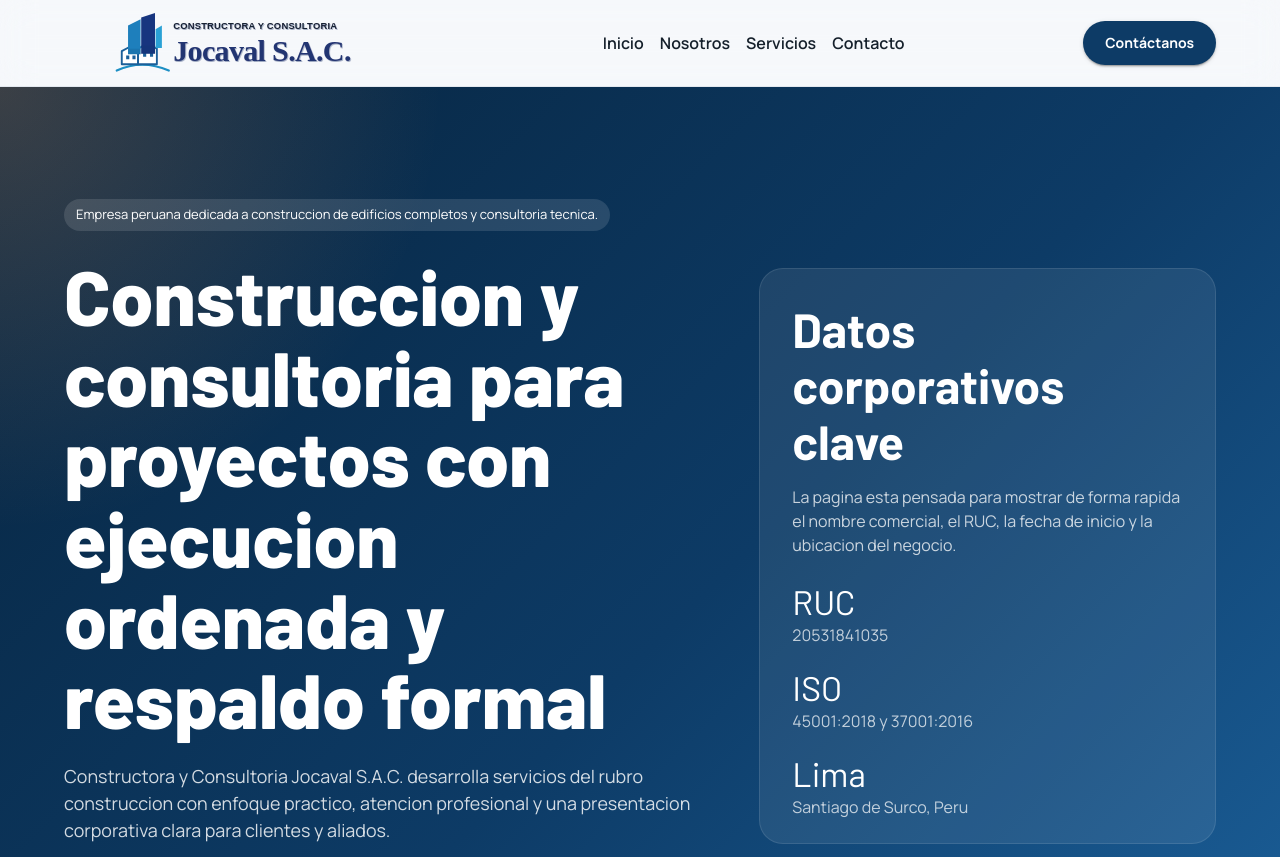
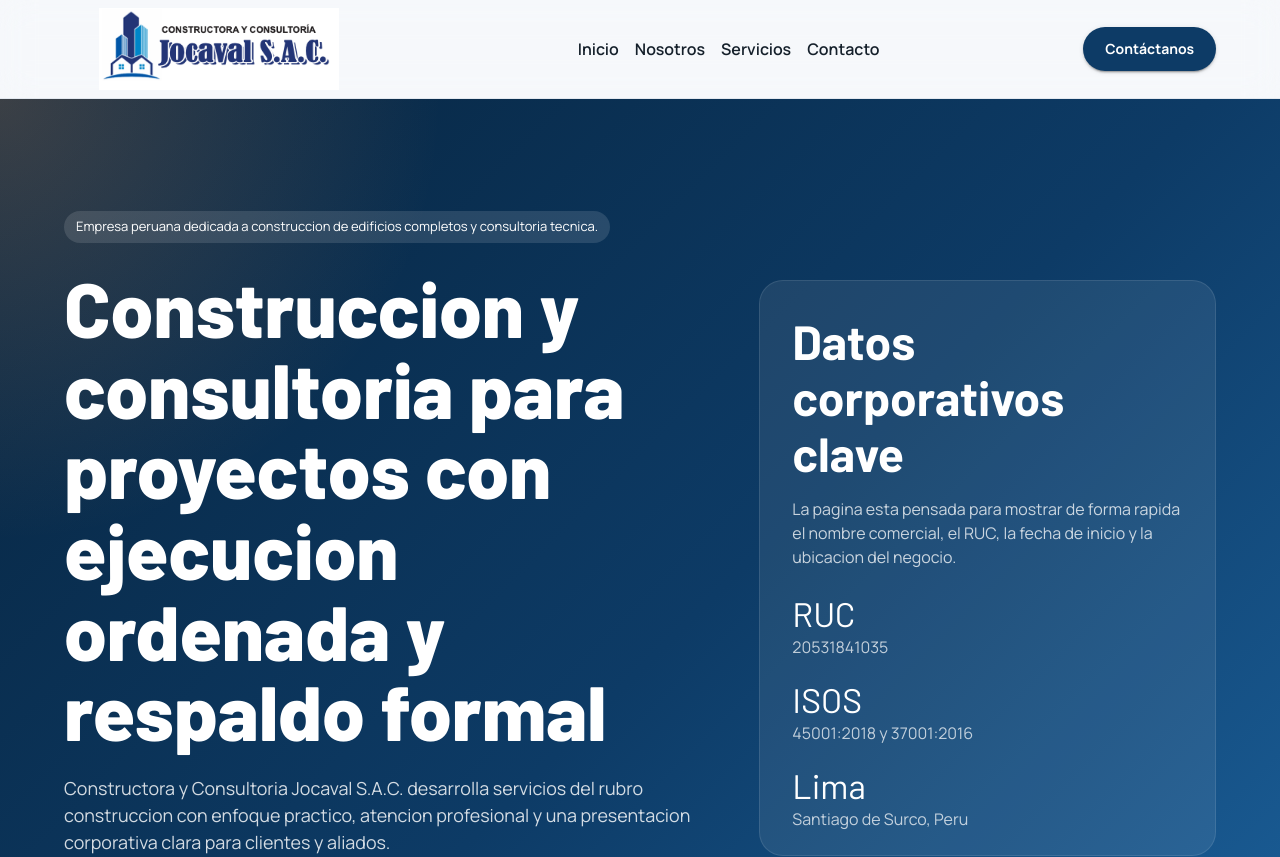
Before and after one commit to enriquevillon25/constructor, a React (Vite) app: page / in a window 1280 px wide. Shown: the top 857 px of the page. Built offline with nearby package versions, Linux system fonts and the light colour scheme.

Commit message:
Prepare site for custom domain

```diff
--- a/src/App.jsx
+++ b/src/App.jsx
@@ -27,7 +27,7 @@ import {
 import { SectionTitle } from './components/SectionTitle';
 import { siteContent } from './content/siteContent';
 
-const logoSrc = `${import.meta.env.BASE_URL}logo-jocaval.svg`;
+const logoSrc = `${import.meta.env.BASE_URL}logo-jocaval.png`;
 
 const serviceIcons = [
   <EngineeringRounded fontSize="large" />,
@@ -62,8 +62,8 @@ function App() {
             <Stack direction="row" spacing={1.5} alignItems="center">
               <Box
                 sx={{
-                  width: { xs: 230, sm: 300, md: 360 },
-                  height: { xs: 56, md: 70 },
+                  width: { xs: 210, sm: 260, md: 310 },
+                  height: { xs: 72, md: 82 },
                   display: 'flex',
                   alignItems: 'center',
                 }}
@@ -412,7 +412,7 @@ function App() {
                         variant="contained"
                         color="secondary"
                         startIcon={<WhatsApp />}
-                        href="https://wa.me/51978360036"
+                        href="https://wa.me/51967522417"
                       >
                         Escribir por WhatsApp
                       </Button>
--- a/src/content/siteContent.js
+++ b/src/content/siteContent.js
@@ -18,7 +18,7 @@ export const siteContent = {
   },
   heroStats: [
     { value: 'RUC', label: '20531841035' },
-    { value: 'ISO', label: '45001:2018 y 37001:2016' },
+    { value: 'ISOS', label: '45001:2018 y 37001:2016' },
     { value: 'Lima', label: 'Santiago de Surco, Peru' },
   ],
   overview:
@@ -96,7 +96,7 @@ export const siteContent = {
     'Nuevas oportunidades comerciales',
   ],
   contact: {
-    phones: ['Agregar telefono principal', 'Agregar telefono secundario'],
+    phones: ['967 522 417'],
     emails: ['jocaval1969@hotmail.com'],
     address: 'Cal. el Maizal Nro. 146 Dpto. 101, Urbanizacion Polo Sur, Santiago de Surco, Lima, Peru',
     ruc: '20531841035',
--- a/src/styles.css
+++ b/src/styles.css
@@ -1,5 +1,6 @@
 html {
   scroll-behavior: smooth;
+  scroll-padding-top: 96px;
 }
 
 body {
@@ -15,3 +16,10 @@ body {
 a {
   color: inherit;
 }
+
+#inicio,
+#nosotros,
+#servicios,
+#contacto {
+  scroll-margin-top: 96px;
+}
--- a/vite.config.js
+++ b/vite.config.js
@@ -3,5 +3,5 @@ import react from '@vitejs/plugin-react';
 
 export default defineConfig({
   plugins: [react()],
-  base: '/constructor/',
+  base: './',
 });
```
Also changed, not shown: public/logo-jocaval.png (added), 4 other files (tests, documents, lock files or other folders).
